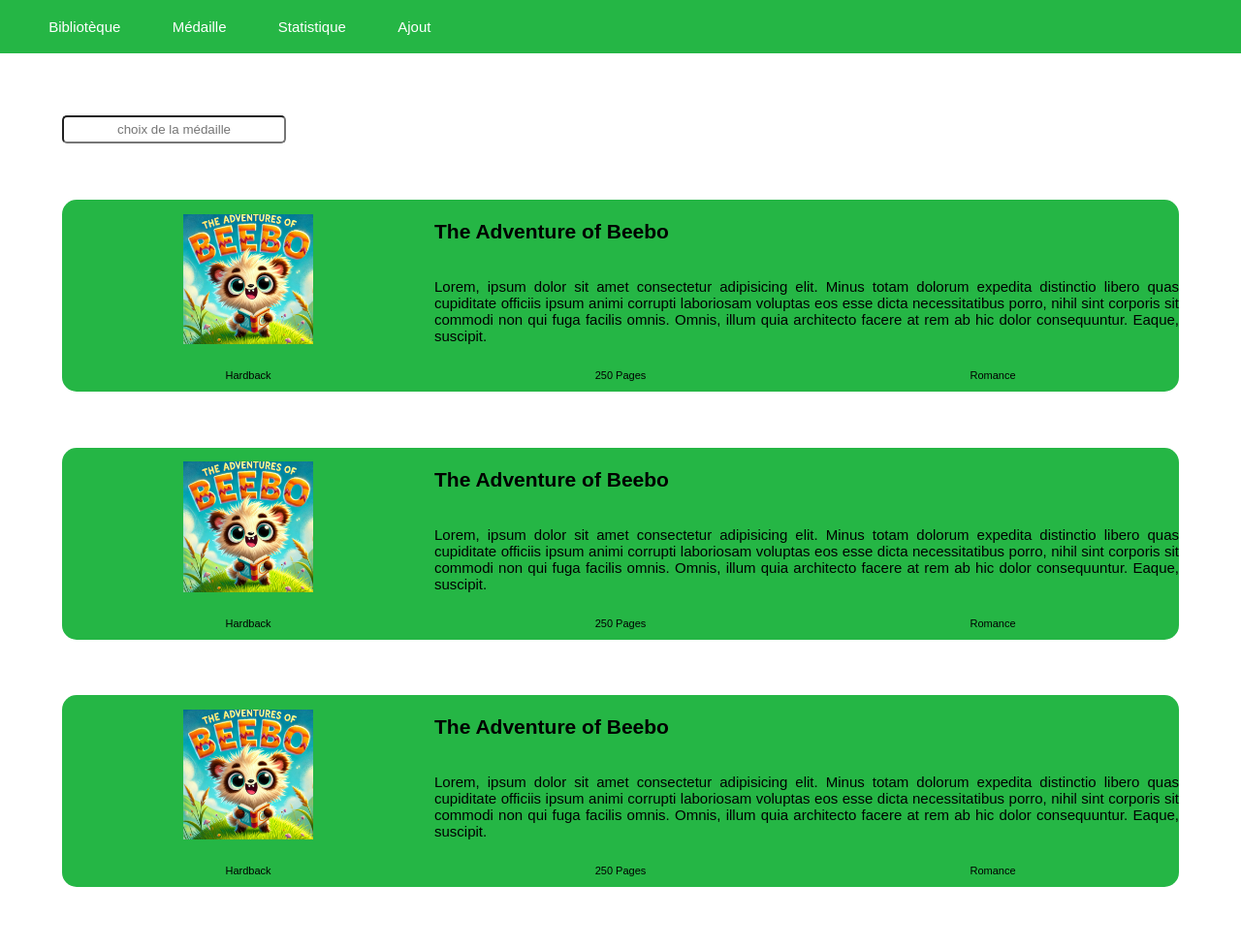
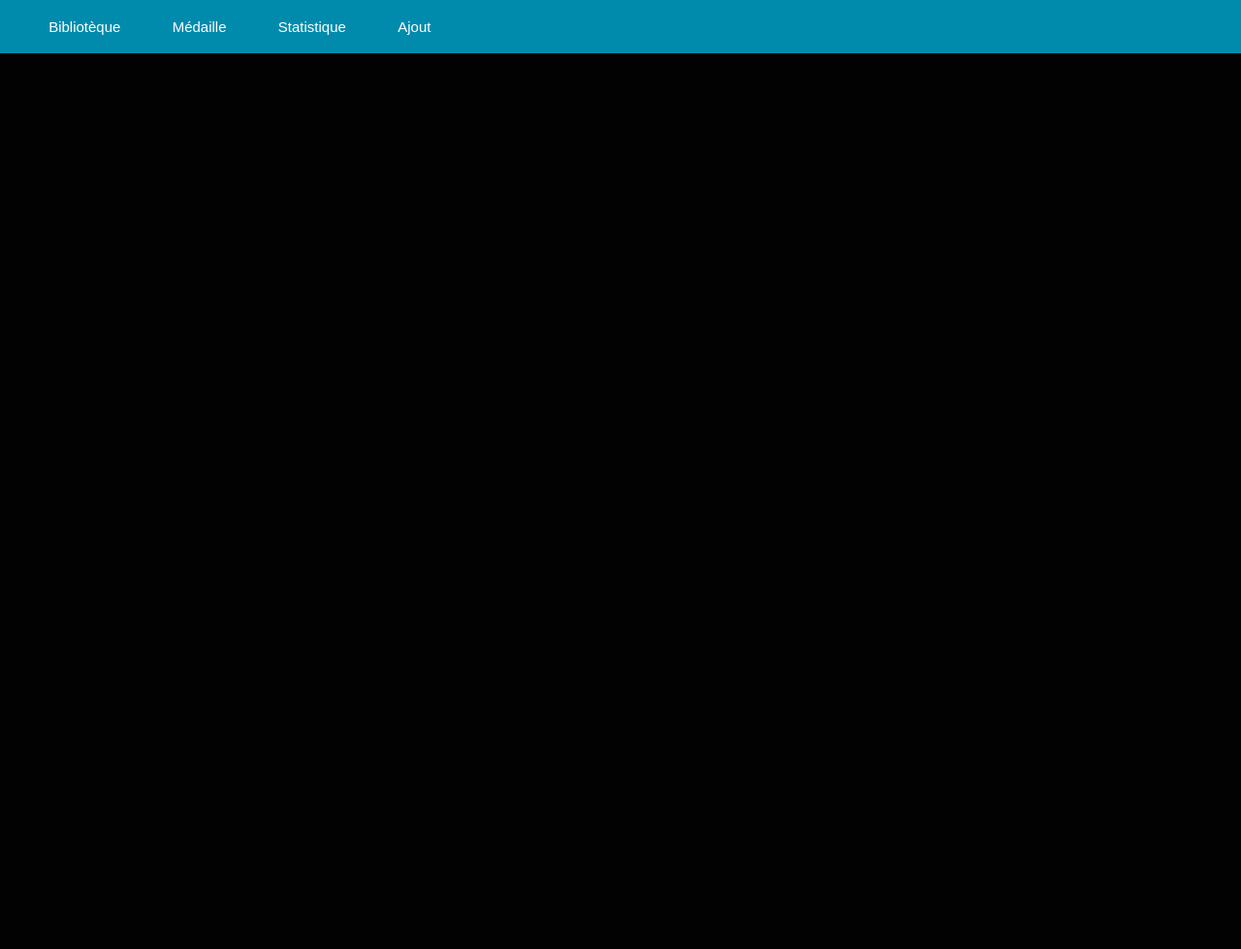
Before and after one commit to Kevinwg02/BeeboWorld, a PHP site: page / in a window 1280 px wide. Shown: the whole page at 97% size. After the commit the page ends 55 px from the top, so only its background shows below. Run offline with PHP 8.4, Linux system fonts and the light colour scheme; some web fonts are replaced.

Commit message:
design medaille done

```diff
--- a/css/bookcard.css
+++ b/css/bookcard.css
@@ -8,7 +8,7 @@
     margin-left: auto;
     margin-right: auto;
     margin-top: 5%;
-    background-color: #25b645;
+    background-color: var(--main-color);
 }
 .booksection input{
     padding: 5px 25px;
--- /dev/null
+++ b/css/medaillegrid.css
@@ -0,0 +1,29 @@
+.booksection, .books {
+    margin: 5%;
+}
+
+
+.booksection input{
+    padding: 5px 25px;
+    text-align: center;
+
+}
+
+.couverture {
+    width: 50%;
+    display: inline;
+    grid-row: span 2;
+    margin-left: auto;
+    margin-right: auto;
+}
+
+.bookgrid {
+    display: grid;
+    grid-template-columns: repeat(4, 1fr);
+    align-items: center;
+    text-align: justify;
+    gap: 2rem;
+}
+.book{
+    color: white;
+}
--- a/css/themes.css
+++ b/css/themes.css
@@ -2,9 +2,9 @@
     font-size: 15px;
     font-family: Roboto, sans-serif;
 
-    --background-color: rgb(255, 255, 255);
+    --background-color: rgb(2, 2, 2);
     --first-color: rgb(255, 255, 255);
-    --main-color: #25b645;
+    --main-color: #008bad;
 
 }
 
--- a/index.html
+++ b/index.html
@@ -16,7 +16,7 @@
 
   <link rel="stylesheet" href="css/themes.css">
   <link rel="stylesheet" href="css/menu.css">
-  <link rel="stylesheet" href="css/bookcard.css">
+  <link rel="stylesheet" href="css/medaillegrid.css">
   <link rel="stylesheet" href="css/medaillelist.css">
 </head>
 
@@ -24,75 +24,12 @@
   <section class="menu">
     <div id="menuid">
       <a href="#">Bibliotèque</a>
-      <a href="#">Médaille</a>
+      <a href="medaille.html">Médaille</a>
       <a href="#">Statistique</a>
       <a href="#">Ajout</a>
     </div>
   </section>
-  <section class="booksection">
-      <input autocomplete="off" role="combobox" list="" id="input" name="medaille"
-        placeholder="choix de la médaille">
-      <datalist id="medaille" role="listbox">
-        <option value="Or">Or</option>
-        <option value="Argent">Argent</option>
-        <option value="Bronze">Bronze</option>
-        <option value="Diamant">Diamant</option>
-        <option value="PAL">PAL</option>
-        <option value="Corbeille">Corbeille</option>
-        <option value="Envie">Envie</option>
-        <option value="Lu">Lu</option>
-      </datalist>
 
-
-    <div class="book">
-      <div class="bookgrid">
-        <img class="couverture" src="assets/images/couvertures/TheAdventureOfBeebo.jpg" alt="" srcset="">
-        <h3 class="titlebook">The Adventure of Beebo</h3>
-        <p class="bookdescription">Lorem, ipsum dolor sit amet consectetur adipisicing elit. Minus totam dolorum
-          expedita distinctio libero quas cupiditate officiis ipsum animi corrupti laboriosam voluptas eos esse dicta
-          necessitatibus porro, nihil sint corporis sit commodi non qui fuga facilis omnis. Omnis, illum quia architecto
-          facere at rem ab hic dolor consequuntur. Eaque, suscipit.</p>
-      </div>
-
-      <div class="infoplus">
-        <p class="nbpages">250 Pages</p>
-        <p class="bookgenre">Romance</p>
-        <p class="booktype">Hardback</p>
-      </div>
-    </div>
-    <div class="book">
-      <div class="bookgrid">
-        <img class="couverture" src="assets/images/couvertures/TheAdventureOfBeebo.jpg" alt="" srcset="">
-        <h3 class="titlebook">The Adventure of Beebo</h3>
-        <p class="bookdescription">Lorem, ipsum dolor sit amet consectetur adipisicing elit. Minus totam dolorum
-          expedita distinctio libero quas cupiditate officiis ipsum animi corrupti laboriosam voluptas eos esse dicta
-          necessitatibus porro, nihil sint corporis sit commodi non qui fuga facilis omnis. Omnis, illum quia architecto
-          facere at rem ab hic dolor consequuntur. Eaque, suscipit.</p>
-      </div>
-
-      <div class="infoplus">
-        <p class="nbpages">250 Pages</p>
-        <p class="bookgenre">Romance</p>
-        <p class="booktype">Hardback</p>
-      </div>
-    </div>
-    <div class="book">
-      <div class="bookgrid">
-        <img class="couverture" src="assets/images/couvertures/TheAdventureOfBeebo.jpg" alt="" srcset="">
-        <h3 class="titlebook">The Adventure of Beebo</h3>
-        <p class="bookdescription">Lorem, ipsum dolor sit amet consectetur adipisicing elit. Minus totam dolorum
-          expedita distinctio libero quas cupiditate officiis ipsum animi corrupti laboriosam voluptas eos esse dicta
-          necessitatibus porro, nihil sint corporis sit commodi non qui fuga facilis omnis. Omnis, illum quia architecto
-          facere at rem ab hic dolor consequuntur. Eaque, suscipit.</p>
-      </div>
-
-      <div class="infoplus">
-        <p class="nbpages">250 Pages</p>
-        <p class="bookgenre">Romance</p>
-        <p class="booktype">Hardback</p>
-      </div>
-    </div>
-    <script src="js/medaillelist.js"></script>
   </section>
 
 </body>
--- a/js/medaillelist.js
+++ b/js/medaillelist.js
@@ -1,5 +1,6 @@
 input.onfocus = function () {
   medaille.style.display = 'block';
+  medaille.style.color = 'var(--main-color)';
   input.style.borderRadius = "5px 5px 0 0";
 };
 for (let option of medaille.options) {
```
Also changed, not shown: medaille.html (added, +96 -0 lines), medaille_design1.html (added, +100 -0 lines).
